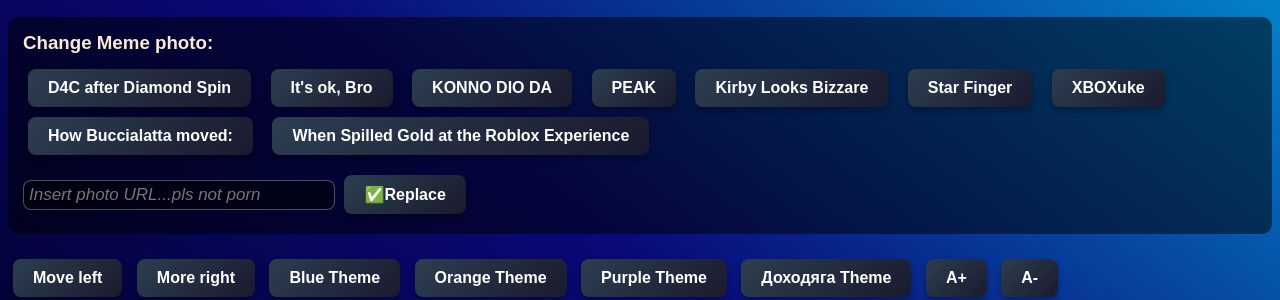
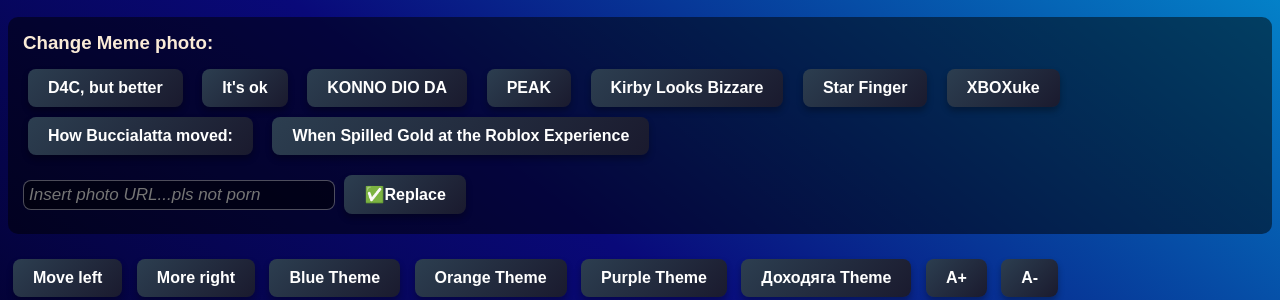
Before and after one commit to MafiosoUNREAL/TestingWebsites, a plain HTML site: page index.html in a window 1280 px wide. Shown: the part 516-816 px from the top of the page. Drawn offline with Linux system fonts and the light colour scheme.

Commit message:
Update index.html

```diff
--- a/index.html
+++ b/index.html
@@ -45,8 +45,8 @@
     <div style="margin: 20px 0; padding: 15px; background: rgba(0,0,0,0.5); border-radius: 10px;">
         <h3 style="margin: 0 0 10px 0;"> Change Meme photo:</h3>
 
-        <button id="carImg1" style="margin-right: 10px;">D4C after Diamond Spin</button>
-        <button id="carImg2" style="margin-right: 10px;">It's ok, Bro</button>
+        <button id="carImg1" style="margin-right: 10px;">D4C, but better</button>
+        <button id="carImg2" style="margin-right: 10px;">It's ok</button>
         <button id="carImg3" style="margin-right: 10px;">KONNO DIO DA</button>
         <button id="carImg4" style="margin-right: 10px;">PEAK</button>
         <button id="carImg5" style="margin-right: 10px;">Kirby Looks Bizzare</button>
```
